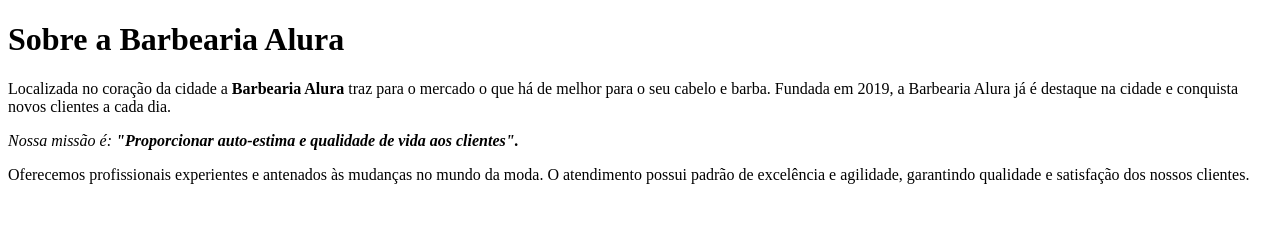
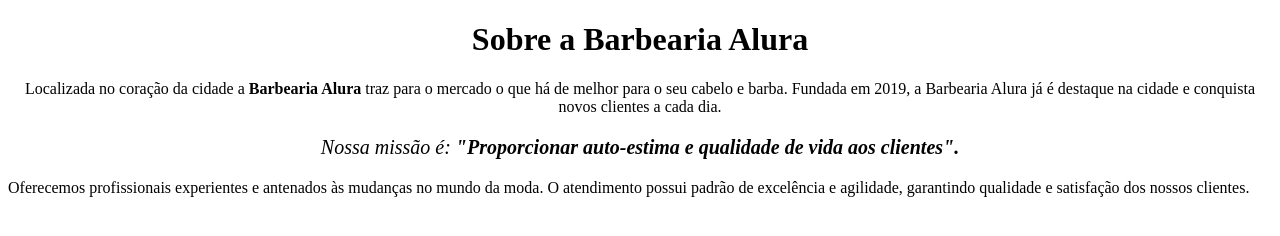
Before and after one commit to Adilson141192/html_css-6, a plain HTML site: page index.html in a window 1280 px wide. Drawn offline with Linux system fonts and the light colour scheme.

Commit message:
112624 aula0302

```diff
--- a/index.html
+++ b/index.html
@@ -6,11 +6,11 @@
         <title>Barbearia Alura</title>
     </head>
     <body>
-        <h1>Sobre a Barbearia Alura</h1>
+        <h1 style="text-align: center;">Sobre a Barbearia Alura</h1>
 
-        <p>Localizada no coração da cidade a <strong>Barbearia Alura</strong> traz para o mercado o que há de melhor para o seu cabelo e barba. Fundada em 2019, a Barbearia Alura já é destaque na cidade e conquista novos clientes a cada dia.</p>
+        <p style="text-align: center;">Localizada no coração da cidade a <strong>Barbearia Alura</strong> traz para o mercado o que há de melhor para o seu cabelo e barba. Fundada em 2019, a Barbearia Alura já é destaque na cidade e conquista novos clientes a cada dia.</p>
 
-        <p><em>Nossa missão é: <strong>"Proporcionar auto-estima e qualidade de vida aos clientes".</strong></em></p>
+        <p style="font-size: 20px; text-align: center;"><em>Nossa missão é: <strong>"Proporcionar auto-estima e qualidade de vida aos clientes".</strong></em></p>
 
         <p>Oferecemos profissionais experientes e antenados às mudanças no mundo da moda. O atendimento possui padrão de excelência e agilidade, garantindo qualidade e satisfação dos nossos clientes.</p>
     </body>
```
